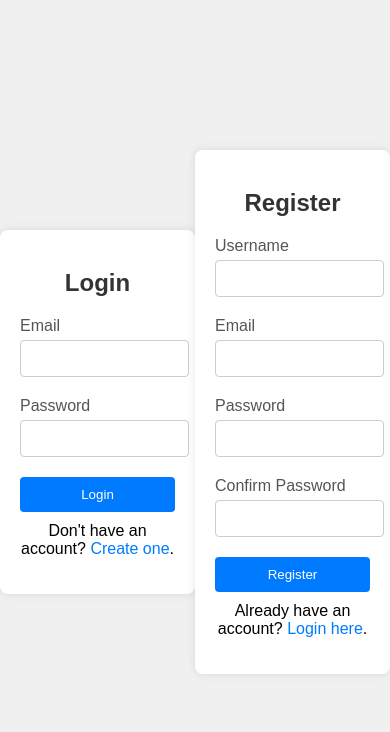
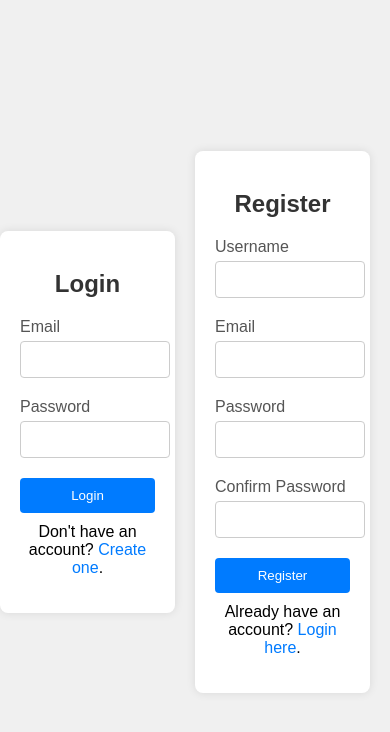
Before and after one commit to hechadielhassania/Login-and-Registration-Page-Wireframe, a plain HTML site: page index.html in a window 390 px wide. Drawn offline with Linux system fonts and the light colour scheme.

Commit message:
change style for mobile form

```diff
--- a/style.css
+++ b/style.css
@@ -76,11 +76,3 @@ body {
   .form-footer a:hover {
     text-decoration: underline;
   }
-
-  @media (max-width: 768px) {
-    .form-container {
-      max-width: 100%;
-      margin-right: 0;
-      margin-bottom: 20px;
-    }
-  }
```
